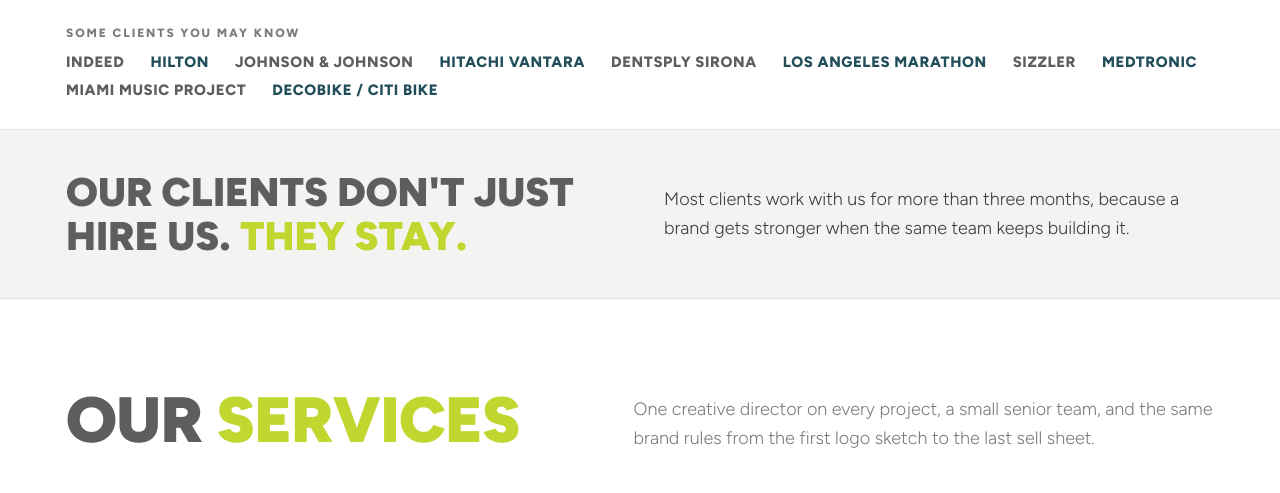
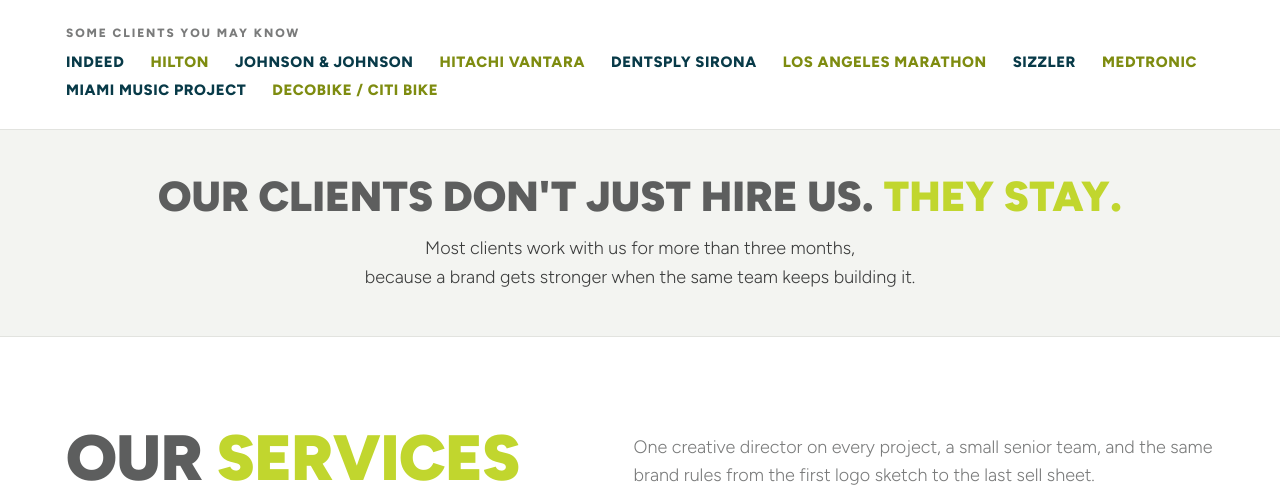
Before and after one commit to vanessotaflores/hookbridge-site, a plain HTML site: page index.html in a window 1280 px wide. Shown: the part 746-1239 px from the top of the page. Drawn offline with Linux system fonts and the light colour scheme.

Commit message:
Client colors and centered stay band

```diff
--- a/index.html
+++ b/index.html
@@ -83,13 +83,16 @@ nav.links a.btn,nav.links a.btn:hover{color:var(--teal)}
 .clients .wrap{display:flex;gap:14px 32px;align-items:center;flex-wrap:wrap}
 .clients ul{list-style:none;margin:0;padding:0;display:flex;flex-wrap:wrap;gap:10px 26px}
 .clients li{font:800 15px/1.2 var(--font);color:var(--char);text-transform:uppercase;letter-spacing:.04em;white-space:nowrap}
-.clients li:nth-child(even){color:var(--teal-2)}
+.clients li{color:var(--teal)}
+.clients li:nth-child(even){color:var(--lime-deep)}
 .stay{background:var(--tint);border-bottom:1px solid var(--line)}
-.stay .wrap{padding-block:40px;display:grid;grid-template-columns:1fr 1fr;gap:16px 48px;align-items:center}
-.stay-big{font:900 clamp(26px,3.2vw,40px)/1.1 var(--font);text-transform:uppercase;color:var(--char)}
+.stay .wrap{padding-block:44px;display:grid;justify-items:center;text-align:center;gap:14px}
+.stay-big{font:900 clamp(22px,3.3vw,42px)/1.1 var(--font);text-transform:uppercase;color:var(--char)}
+@media (min-width:761px){.stay-big{white-space:nowrap}}
 .stay-big em{font-style:normal;color:var(--lime)}
-.stay-sub{font-size:18px;max-width:34em}
-@media (max-width:760px){.stay .wrap{grid-template-columns:1fr}}
+.stay-sub{font-size:18px;max-width:40em}
+@media (max-width:760px){.stay-sub br{display:none}}
+
 body,p,li,h1,h2,h3,summary,dd{hyphens:none;-webkit-hyphens:none}
 .nb{white-space:nowrap}
 
@@ -275,7 +278,7 @@ footer a{color:#fff}
   <section class="stay" aria-label="Client relationships">
     <div class="wrap">
       <p class="stay-big">Our clients don't just hire us. <em>They stay.</em></p>
-      <p class="stay-sub">Most clients work with us for more than three months, because a brand gets stronger when the same team keeps building it.</p>
+      <p class="stay-sub">Most clients work with us for more than three months,<br> because a brand gets stronger when the same team keeps building it.</p>
     </div>
   </section>
 
```
